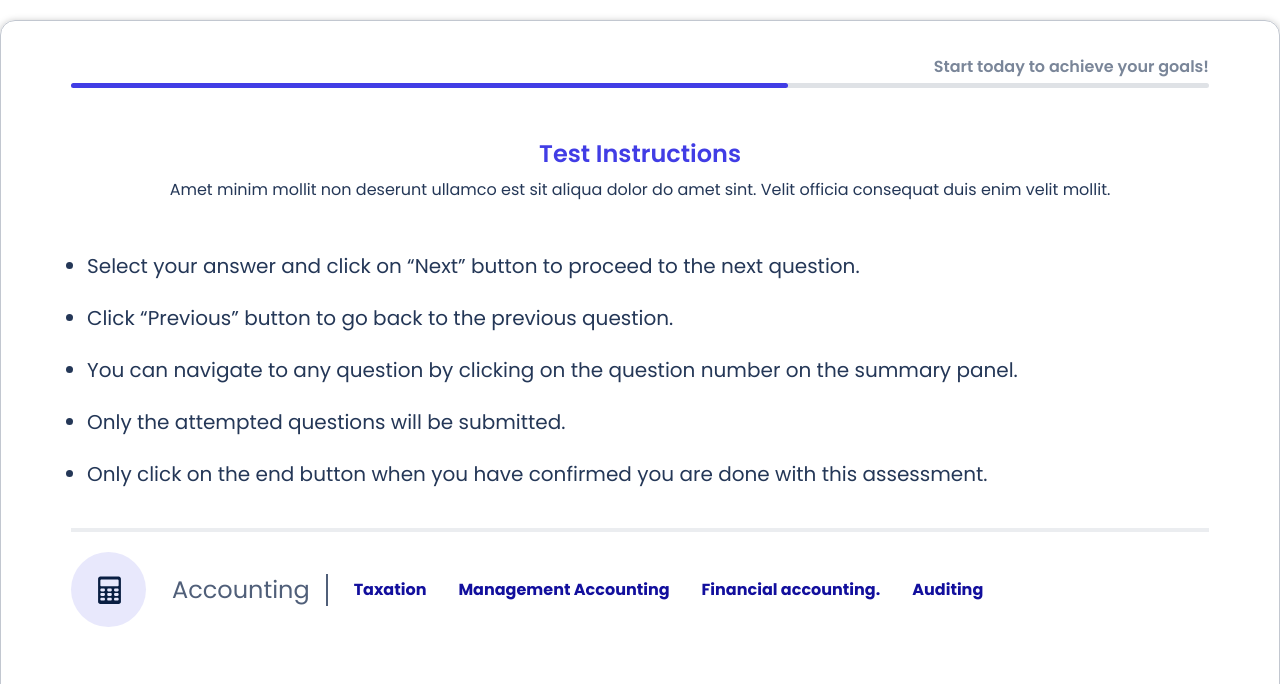
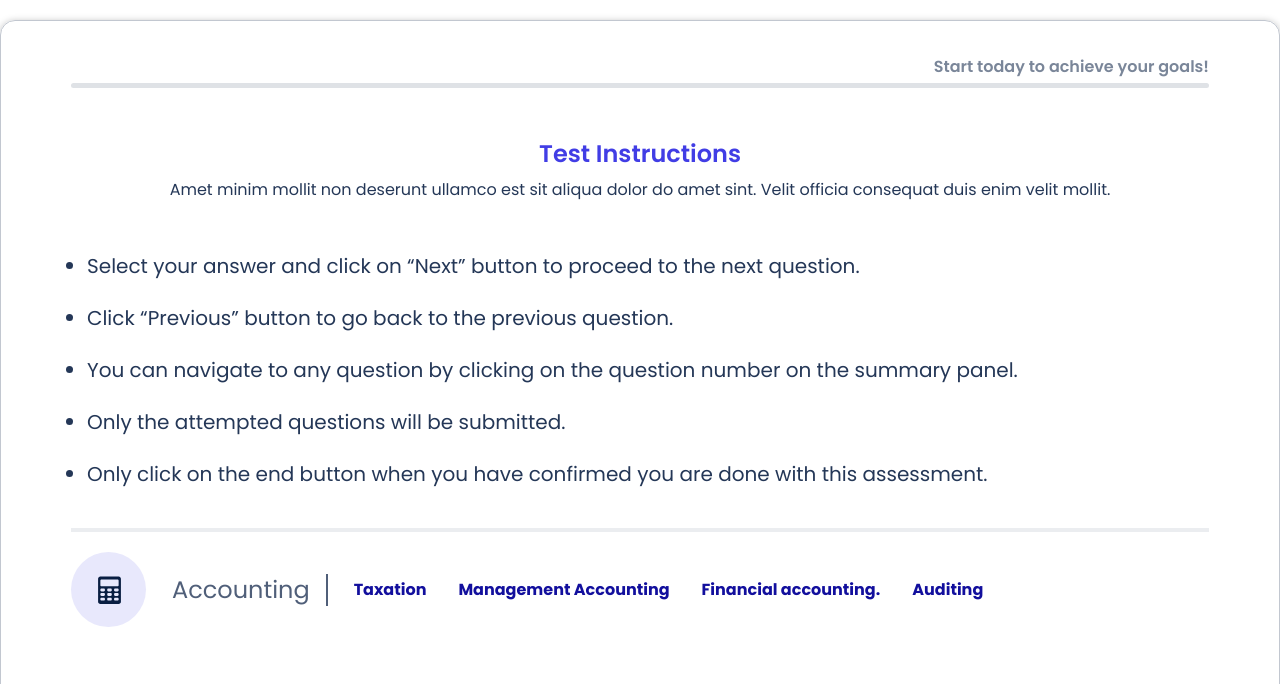
Before and after one commit to AamHermansyah/cbt-website, a website: page instructions.html in a window 1280 px wide. Shown: the part 92-776 px from the top of the page. Drawn offline with Linux system fonts and the light colour scheme.

Commit message:
Update instructions.html

```diff
--- a/instructions.html
+++ b/instructions.html
@@ -55,7 +55,7 @@
           <div class="w-full h-[5px] rounded-full bg-neutral-n40">
             <span
               class="block h-full rounded-full bg-primary"
-              style="width: 63%;"
+              style="width: 0%;"
             ></span>
           </div>
         </div>
```
